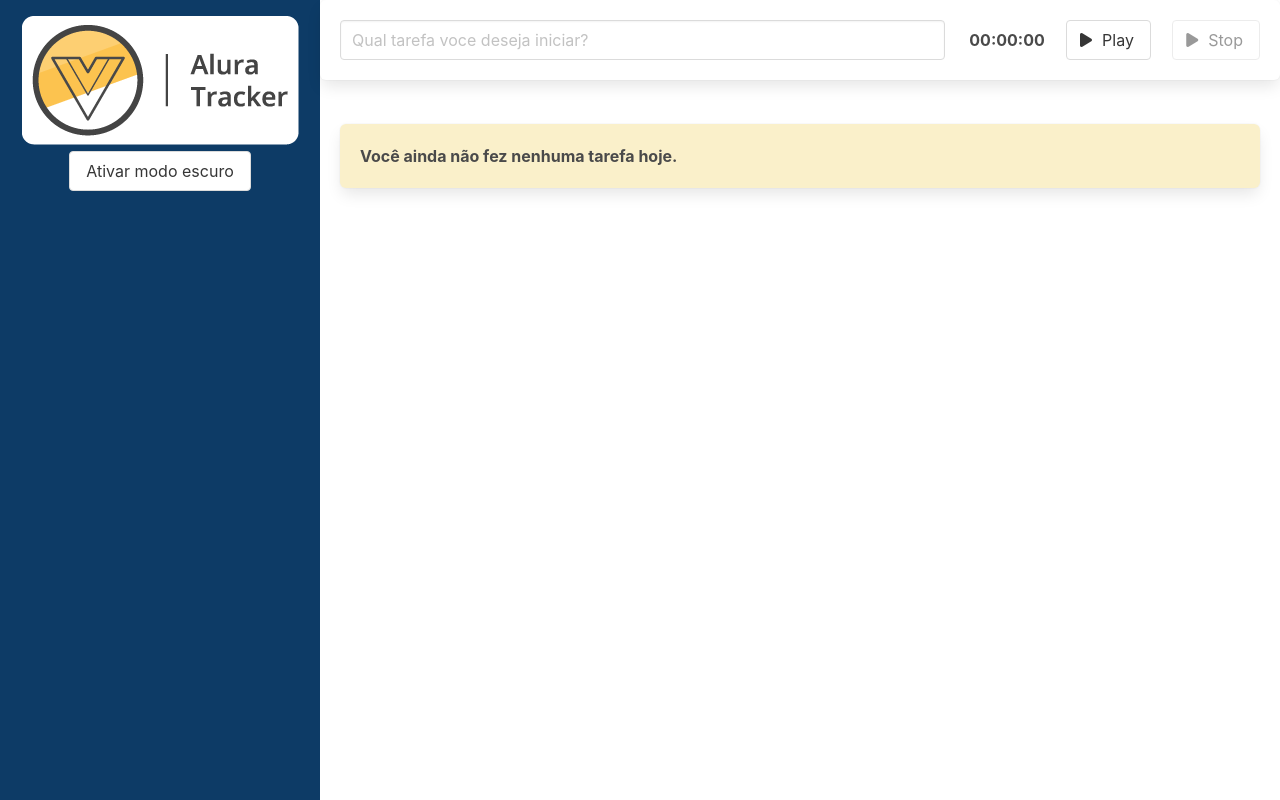
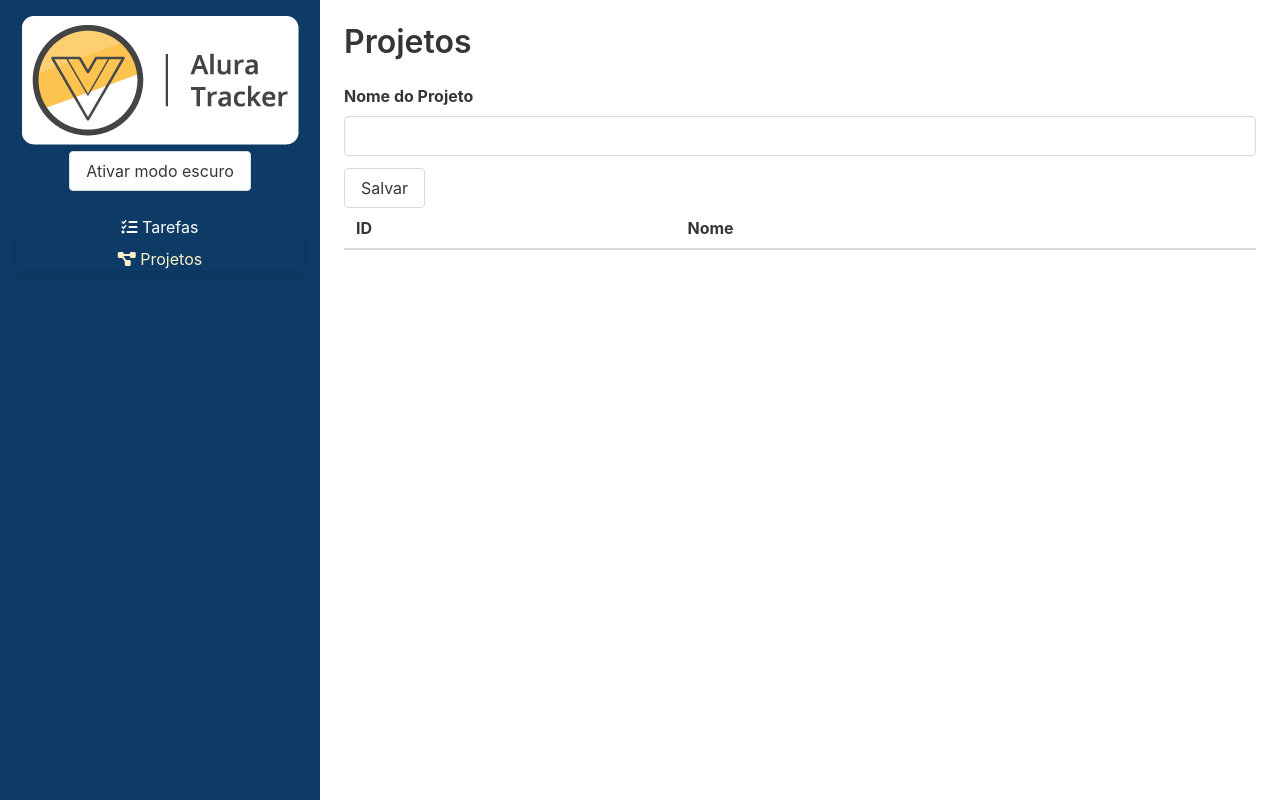
Before and after one commit to clebsonmf/alura-controls, a Vue app: page /#/projetos in a window 1280 px wide. Built offline with nearby package versions, Linux system fonts and the light colour scheme.

Commit message:
começamdo a implementar as rotas para trabalhar com mais de uma página

```diff
--- a/package.json
+++ b/package.json
@@ -10,7 +10,8 @@
   "dependencies": {
     "core-js": "^3.8.3",
     "register-service-worker": "^1.7.2",
-    "vue": "^3.2.13"
+    "vue": "^3.2.13",
+    "vue-router": "^4.1.6"
   },
   "devDependencies": {
     "@fortawesome/fontawesome-free": "^6.2.1",
--- a/src/App.vue
+++ b/src/App.vue
@@ -4,13 +4,7 @@
     <BarraLateral @aoTemaAlterado="trocarTema"/>
    </div>
    <div class="column is-three-quarter conteudo">
-    <FormularioInicial @aoSalvarTarefa="salvarTarefa"/>
-    <div class="lista">
-      <TarefaVue v-for="(tarefa, index) in tarefas" :key="index" :tarefa="tarefa"/>
-      <BoxVue v-if="listaEstaVazia">
-        Você ainda não fez nenhuma tarefa hoje.
-      </BoxVue>
-    </div>
+      <router-view />
    </div>
   </main>
 
@@ -19,33 +13,18 @@
 <script lang="ts">
 import { defineComponent } from 'vue';
 import BarraLateral from './components/BarraLateral.vue';
-import FormularioInicial from './components/Formulario.vue';
-import TarefaVue from './components/Tarefa.vue';
-import ITarefa from './Interface/ITarefa';
-import BoxVue from './components/Box.vue';
 export default defineComponent({
+  name: 'App',
   components: {
     BarraLateral,
-    FormularioInicial,
-    TarefaVue,
-    BoxVue },
-  name: 'App',
+  },
   data () {
     return {
-      tarefas: [] as ITarefa[],
       modoEscuroAtivo: false
     }
   },
-  computed: {
-    listaEstaVazia (): boolean{
-      return this.tarefas.length === 0
-    }
-  },
   methods:{
-    salvarTarefa (tarefa: ITarefa) {
-      this.tarefas.push(tarefa)
-    },
-    trocarTema(modoEscuroAtivo: boolean){
+    trocarTema(modoEscuroAtivo: boolean): void{
       this.modoEscuroAtivo = modoEscuroAtivo
     }
   }
--- /dev/null
+++ b/src/Interface/IProjeto.ts
@@ -0,0 +1,4 @@
+export default interface IProjeto{
+    id:string,
+    nome:string
+}
--- a/src/components/BarraLateral.vue
+++ b/src/components/BarraLateral.vue
@@ -3,11 +3,28 @@
         <h1>
             <img src="../assets/logo.png" alt="Logo da alura controls">
         </h1>
-        <button class="button" @click="alterarTema">
+        <div class="has-text-centered">
+          <button class="button" @click="alterarTema">
           {{textoBotao}}
         </button>
+        </div>
+        <nav class="panel mt-5">
+          <ul>
+            <li>
+              <router-link to="/" class="link">
+                <i class="fas fa-tasks"></i>
+                Tarefas
+              </router-link>
+            </li>
+            <li>
+              <router-link to="/projetos" class="link">
+                <i class="fas fa-project-diagram"></i>
+                Projetos
+              </router-link>
+            </li>
+          </ul>
 
-
+        </nav>
     </header>
 </template>
 
@@ -53,4 +70,16 @@
     height: auto;
   }
 }
+.panel li {
+    margin: 8px 0;
+}
+.link {
+    color: #fff;
+}
+.link:hover {
+    color: #FAF0CA;
+}
+.link.router-link-active {
+    color: #FAF0CA;
+}
 </style>
--- a/src/main.ts
+++ b/src/main.ts
@@ -2,5 +2,8 @@
 import App from './App.vue'
 import './registerServiceWorker'
 import '@fortawesome/fontawesome-free/css/all.css'
+import roteador from './roteador'
 
-createApp(App).mount('#app')
+createApp(App)
+.use(roteador)
+.mount('#app')
--- /dev/null
+++ b/src/roteador/index.ts
@@ -0,0 +1,23 @@
+import { createRouter, createWebHashHistory, RouteRecordRaw } from "vue-router";
+import Tarefas from '../views/Tarefas.vue'
+import Projetos from '../views/Projetos.vue'
+
+const rotas: RouteRecordRaw [] = [
+{
+    path: '/',
+    name: 'Tarefas',
+    component: Tarefas
+},
+{
+    path: '/projetos',
+    name: 'Projetos',
+    component: Projetos
+},
+]
+
+const roteador = createRouter ({
+    history: createWebHashHistory(),
+    routes: rotas
+})
+
+export default roteador;
--- /dev/null
+++ b/src/views/Projetos.vue
@@ -0,0 +1,64 @@
+<template>
+    <section class="projetos">
+        <h1 class="title">Projetos</h1>
+        <form @submit.prevent="salvar">
+            <div class="field">
+                <label for="nomeDoProjeto" class="label">Nome do Projeto</label>
+                <input
+                  class="input"
+                  type="text"
+                  v-model="nomeDoProjeto"
+                  id="nomeDoProjeto"
+
+                />
+            </div>
+            <div class="field">
+                <button class="button" type="submit">Salvar</button>
+            </div>
+        </form>
+        <table class="table is-fullwidth">
+            <thead>
+                <tr>
+                    <th>ID</th>
+                    <th>Nome</th>
+                </tr>
+            </thead>
+            <tbody>
+                <tr v-for="projeto in projetos" :key="projeto.id">
+                    <td>{{projeto.id}}</td>
+                    <td>{{projeto.nome}}</td>
+                </tr>
+            </tbody>
+        </table>
+    </section>
+</template>
+
+<script lang="ts">
+import { defineComponent} from 'vue';
+import IProjeto from '../Interface/IProjeto'
+export default defineComponent ({
+    name: 'ProjetosVue',
+    data (){
+        return {
+            nomeDoProjeto: '',
+            projetos: [] as IProjeto[]
+        };
+    },
+    methods: {
+        salvar (){
+            const projeto: IProjeto = {
+                nome: this.nomeDoProjeto,
+                id: new Date().toISOString()
+            }
+            this.projetos.push(projeto)
+            this.nomeDoProjeto=''
+        }
+    }
+});
+</script>
+
+<style scoped>
+.projetos {
+    padding: 1.5rem
+}
+</style>
--- /dev/null
+++ b/src/views/Tarefas.vue
@@ -0,0 +1,41 @@
+  <template>
+     <div class="column is-three-quarter conteudo">
+      <FormularioInicial @aoSalvarTarefa="salvarTarefa"/>
+      <div class="lista">
+        <TarefaVue v-for="(tarefa, index) in tarefas" :key="index" :tarefa="tarefa"/>
+        <BoxVue v-if="listaEstaVazia">
+          Você ainda não fez nenhuma tarefa hoje.
+        </BoxVue>
+      </div>
+     </div>
+  </template>
+
+  <script lang="ts">
+  import { defineComponent } from 'vue';
+  import FormularioInicial from '../components/Formulario.vue';
+  import TarefaVue from '../components/Tarefa.vue';
+  import ITarefa from '../Interface/ITarefa';
+  import BoxVue from '../components/Box.vue';
+  export default defineComponent({
+    components: {
+      FormularioInicial,
+      TarefaVue,
+      BoxVue },
+    name: 'App',
+    data () {
+      return {
+        tarefas: [] as ITarefa[],
+      }
+    },
+    computed: {
+      listaEstaVazia (): boolean{
+        return this.tarefas.length === 0
+      }
+    },
+    methods:{
+      salvarTarefa (tarefa: ITarefa) {
+        this.tarefas.push(tarefa)
+      }
+    }
+  });
+  </script>
```
Also changed, not shown: 1 other file (tests, documents, lock files or other folders).
